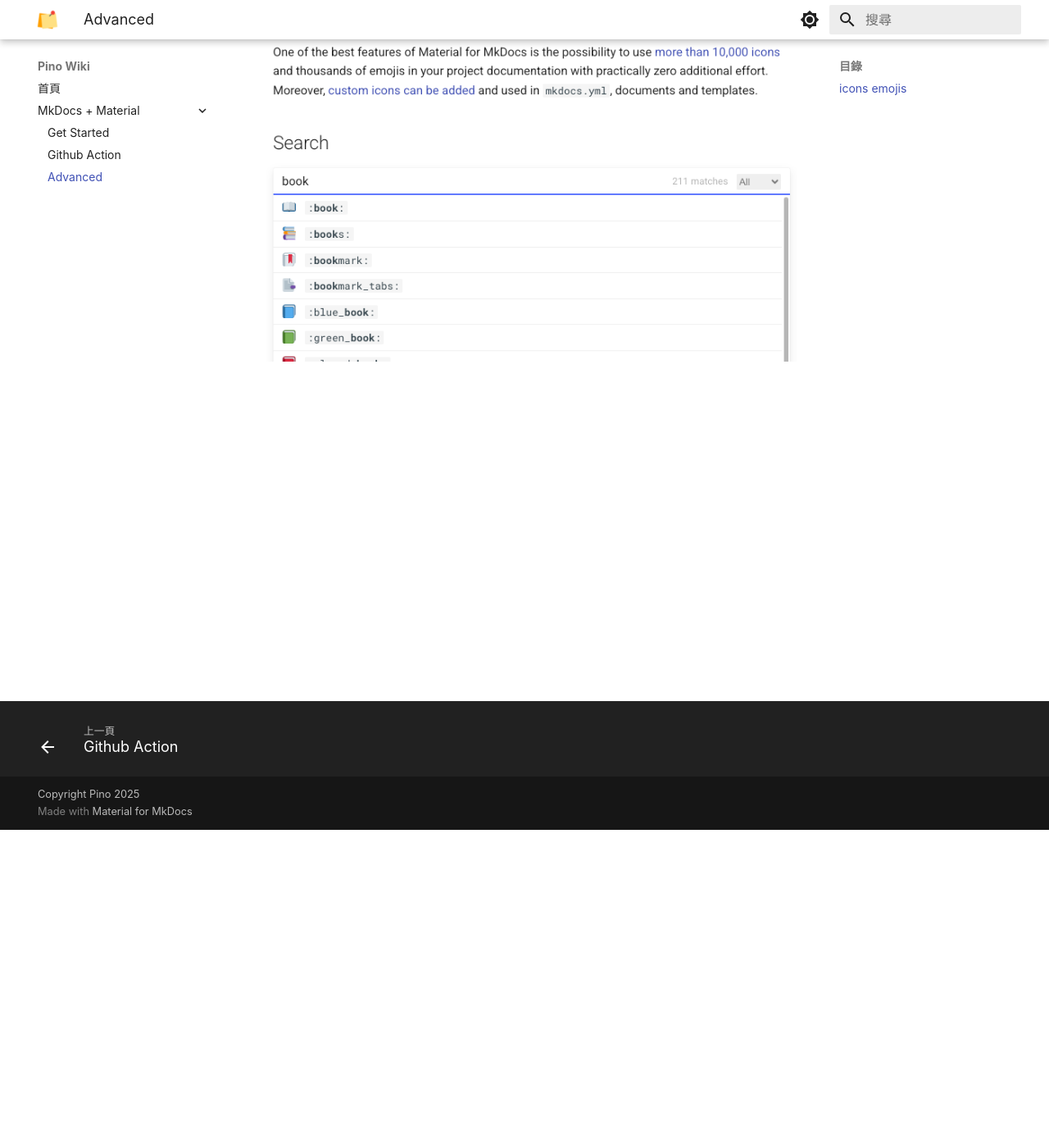
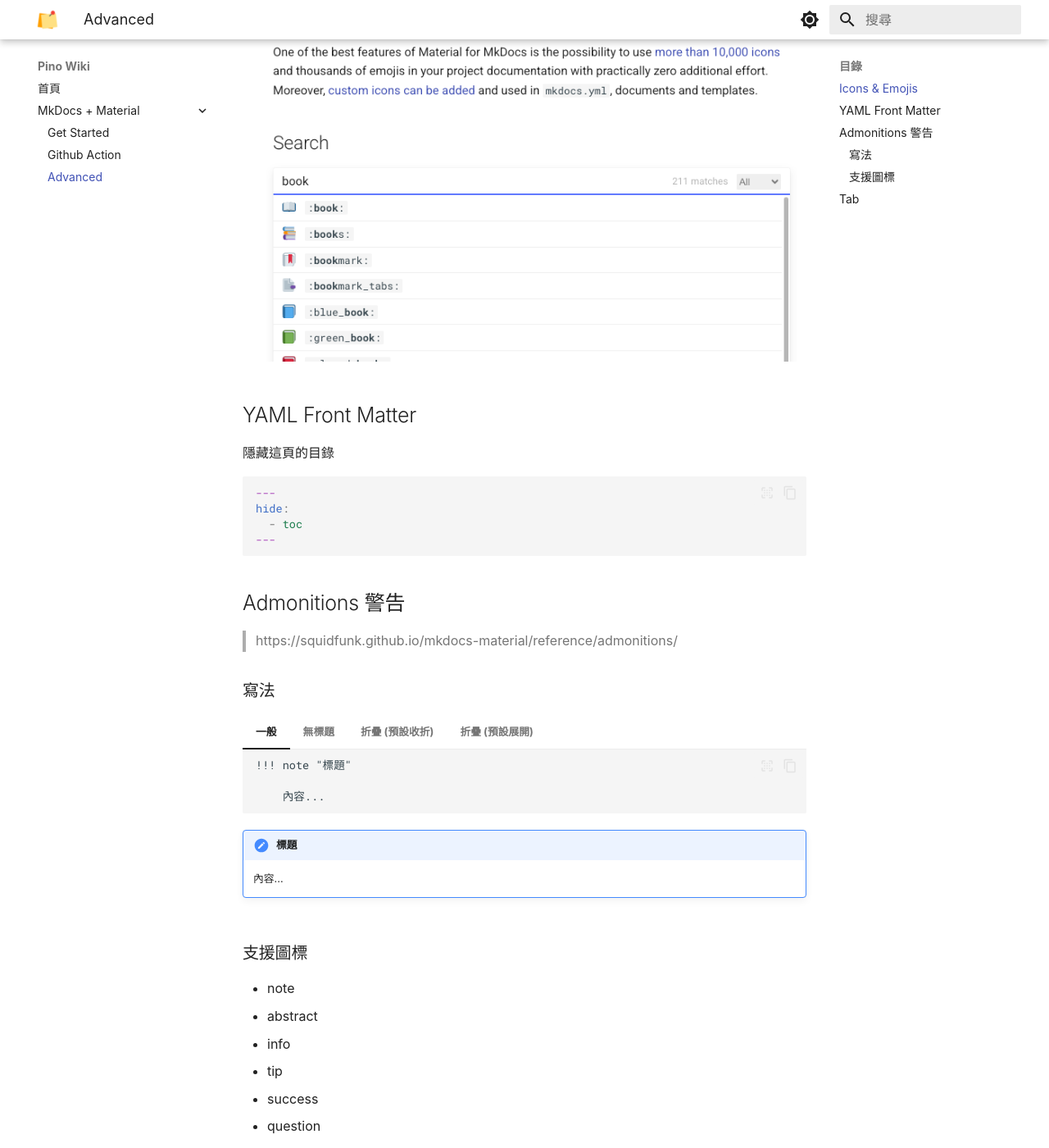
Before and after one commit to PinXian53/wiki, an MkDocs documentation site: the page built from docs/mkdocs-material/advanced.md, in a window 1280 px wide and 1400 px high, scrolled down 388 px. Shown: the whole window at 82% size. Built offline with MkDocs 1.6.1 and Material for MkDocs 9.7.7, drawn with Linux system fonts in a browser that asks for light colours; some web fonts are replaced; some of the changed text lies outside the part shown.

Commit message:
Enhance advanced documentation: add detailed examples for YAML Front Matter, Admonitions usage, supported icons, and Tabs.

````diff
--- a/docs/mkdocs-material/advanced.md
+++ b/docs/mkdocs-material/advanced.md
@@ -1,7 +1,95 @@
 # Advanced
 
-## icons emojis
+## Icons & Emojis
 > [https://squidfunk.github.io/mkdocs-material/reference/icons-emojis/](https://squidfunk.github.io/mkdocs-material/reference/icons-emojis/)
 
 官方文件可以搜尋 icons emojis 清單
 ![icons-emojis.png](../assets/images/mkdocs-material/icons-emojis.png)
+
+
+## YAML Front Matter
+隱藏這頁的目錄
+```yaml
+---
+hide:
+  - toc
+---
+```
+
+## Admonitions 警告
+> https://squidfunk.github.io/mkdocs-material/reference/admonitions/
+
+### 寫法
+<div id="centered-install-tabs" class="install-command-container" markdown="1">
+
+=== "一般"
+    ```markdown
+    !!! note "標題"
+
+        內容...
+    ```
+
+    !!! note "標題"
+
+        內容...
+
+=== "無標題"
+    ```markdown
+    !!! note ""
+
+        無標題，直接顯示內文
+    ```
+
+    !!! note ""
+
+        無標題，直接顯示內文
+
+=== "折疊 (預設收折)"
+    ```markdown
+    ??? note "可折疊，預設收折"
+
+        內容...
+    ```
+
+    ??? note "可折疊，預設收折"
+
+        內容...
+
+=== "折疊 (預設展開)"
+    ```markdown
+    ???+ note "可折疊，預設展開"
+
+        內容...
+    ```
+
+    ???+ note "可折疊，預設展開"
+
+        內容...
+
+
+</div>
+
+### 支援圖標
+- note
+- abstract
+- info
+- tip
+- success
+- question
+- warning
+- failure
+- danger
+- bug
+- example
+- quote
+
+
+## Tab
+<div id="centered-install-tabs" class="install-command-container" markdown="1">
+
+=== "Python"
+    Tab 1 content
+
+=== "Java"
+    Tab 2 content
+</div>
````
